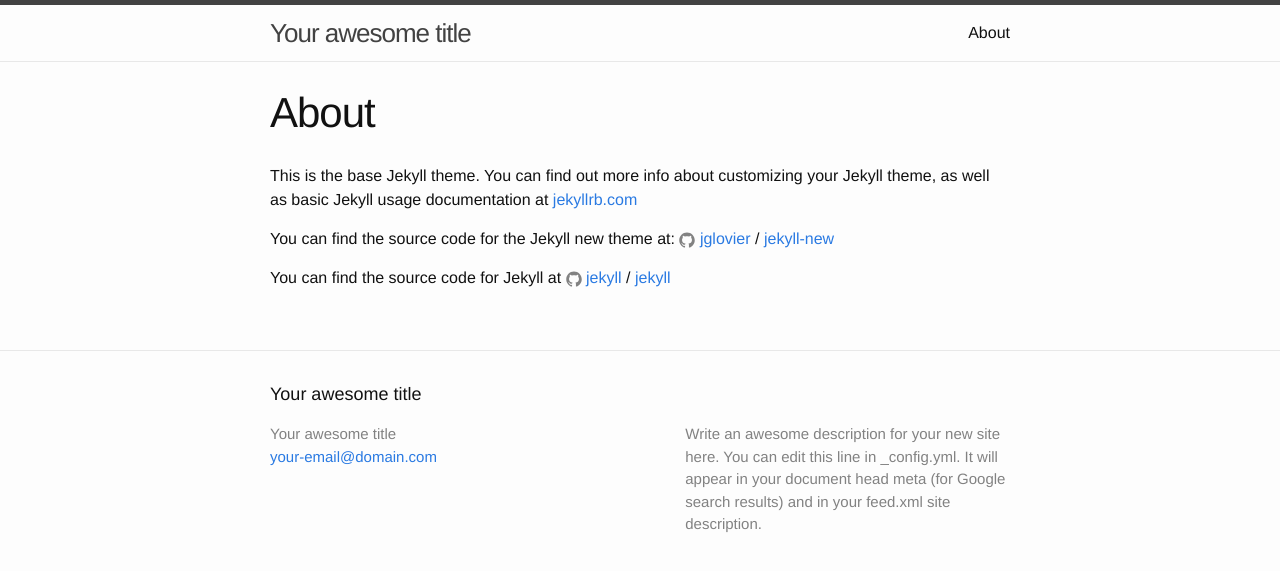
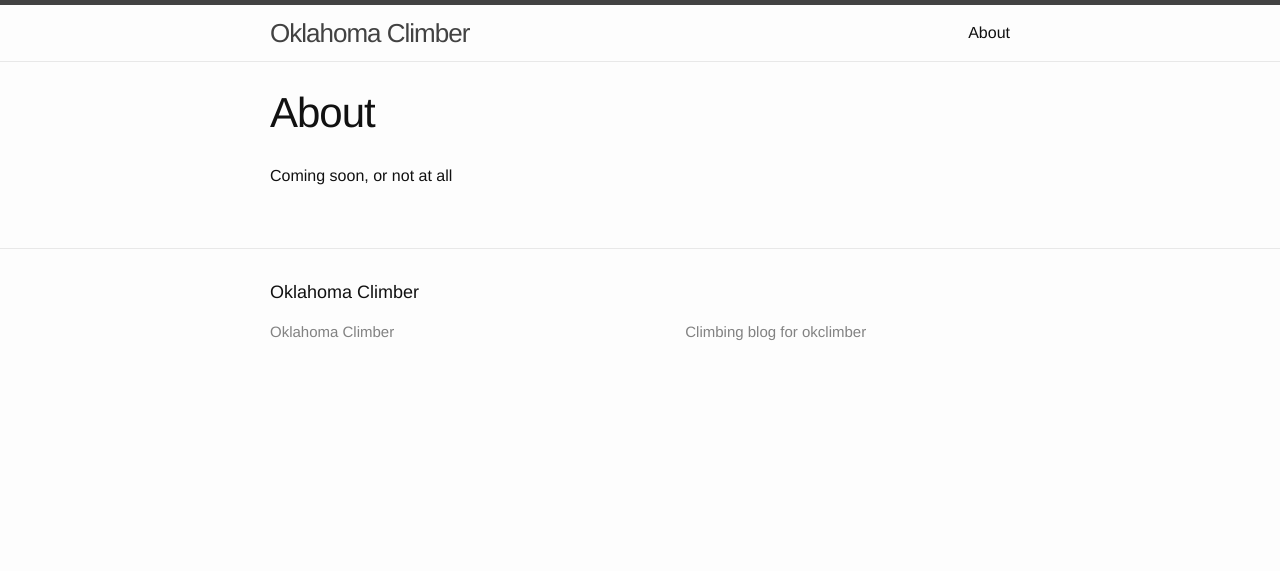
Before and after one commit to okclimber/okclimber, a Jekyll site: the page built from about.md, in a window 1280 px wide. Shown: the top 571 px of the page. Built offline with Jekyll 4.4.1, drawn with Linux system fonts in a browser that asks for light colours.

Commit message:
updating theme

```diff
--- a/_config.yml
+++ b/_config.yml
@@ -6,16 +6,14 @@
 # 'jekyll serve'. If you change this file, please restart the server process.
 
 # Site settings
-title: Your awesome title
-email: your-email@domain.com
+title: Oklahoma Climber
+email:
 description: > # this means to ignore newlines until "baseurl:"
-  Write an awesome description for your new site here. You can edit this
-  line in _config.yml. It will appear in your document head meta (for
-  Google search results) and in your feed.xml site description.
+ Climbing blog for okclimber
 baseurl: "" # the subpath of your site, e.g. /blog
 url: "http://yourdomain.com" # the base hostname & protocol for your site
-twitter_username: jekyllrb
-github_username:  jekyll
+twitter_username:
+github_username:
 
 # Build settings
 markdown: kramdown
--- a/about.md
+++ b/about.md
@@ -4,12 +4,4 @@ title: About
 permalink: /about/
 ---
 
-This is the base Jekyll theme. You can find out more info about customizing your Jekyll theme, as well as basic Jekyll usage documentation at [jekyllrb.com](http://jekyllrb.com/)
-
-You can find the source code for the Jekyll new theme at:
-{% include icon-github.html username="jglovier" %} /
-[jekyll-new](https://github.com/jglovier/jekyll-new)
-
-You can find the source code for Jekyll at
-{% include icon-github.html username="jekyll" %} /
-[jekyll](https://github.com/jekyll/jekyll)
+Coming soon, or not at all
```
